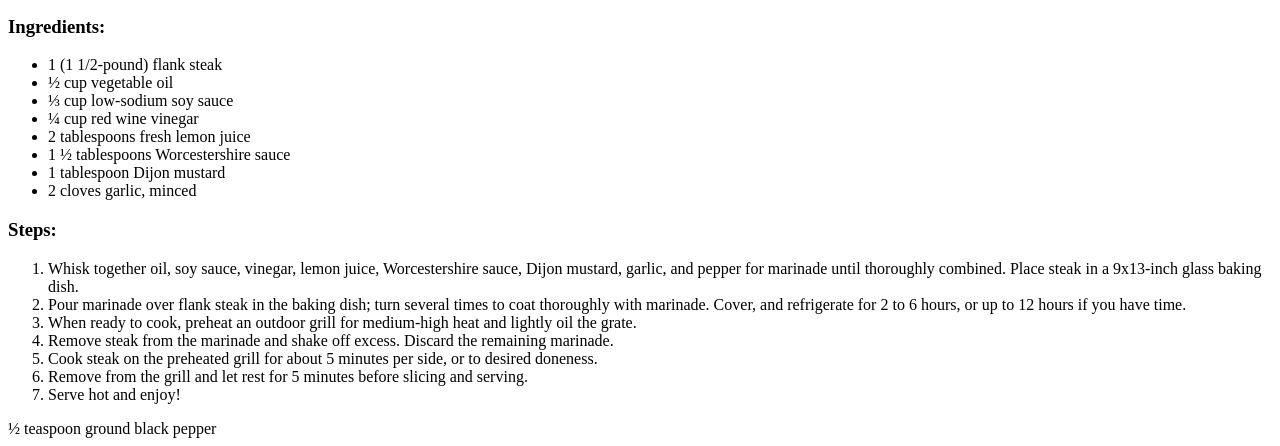
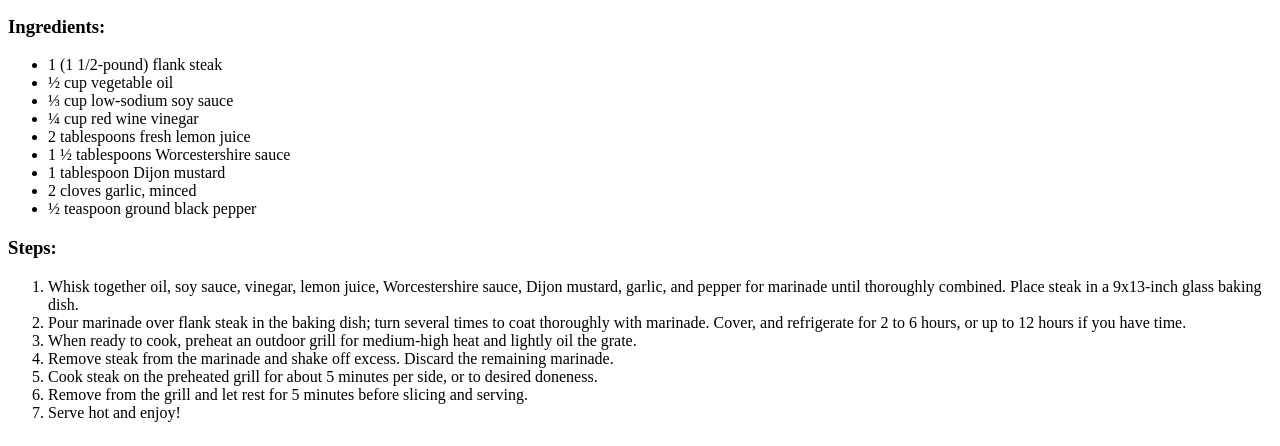
Before and after one commit to se7en-ei8ht/odin-recipes, a plain HTML site: page recipes/steak.html in a window 1280 px wide. Shown: the part 421-867 px from the top of the page. Drawn offline with Linux system fonts and the light colour scheme.

Commit message:
Fixed one error in ingredient list

```diff
--- a/recipes/steak.html
+++ b/recipes/steak.html
@@ -19,6 +19,7 @@
         <li>1 ½ tablespoons Worcestershire sauce</li>
         <li>1 tablespoon Dijon mustard</li>
         <li>2 cloves garlic, minced</li>
+        <li>½ teaspoon ground black pepper</li>
     </ul>
     <h3>Steps:</h3>
     <ol>
@@ -32,19 +33,3 @@
     </ol>
 </body>
 </html>
-
-
-
-
-
-
-
-
-
-
-
-
-
-
-
-½ teaspoon ground black pepper
```
